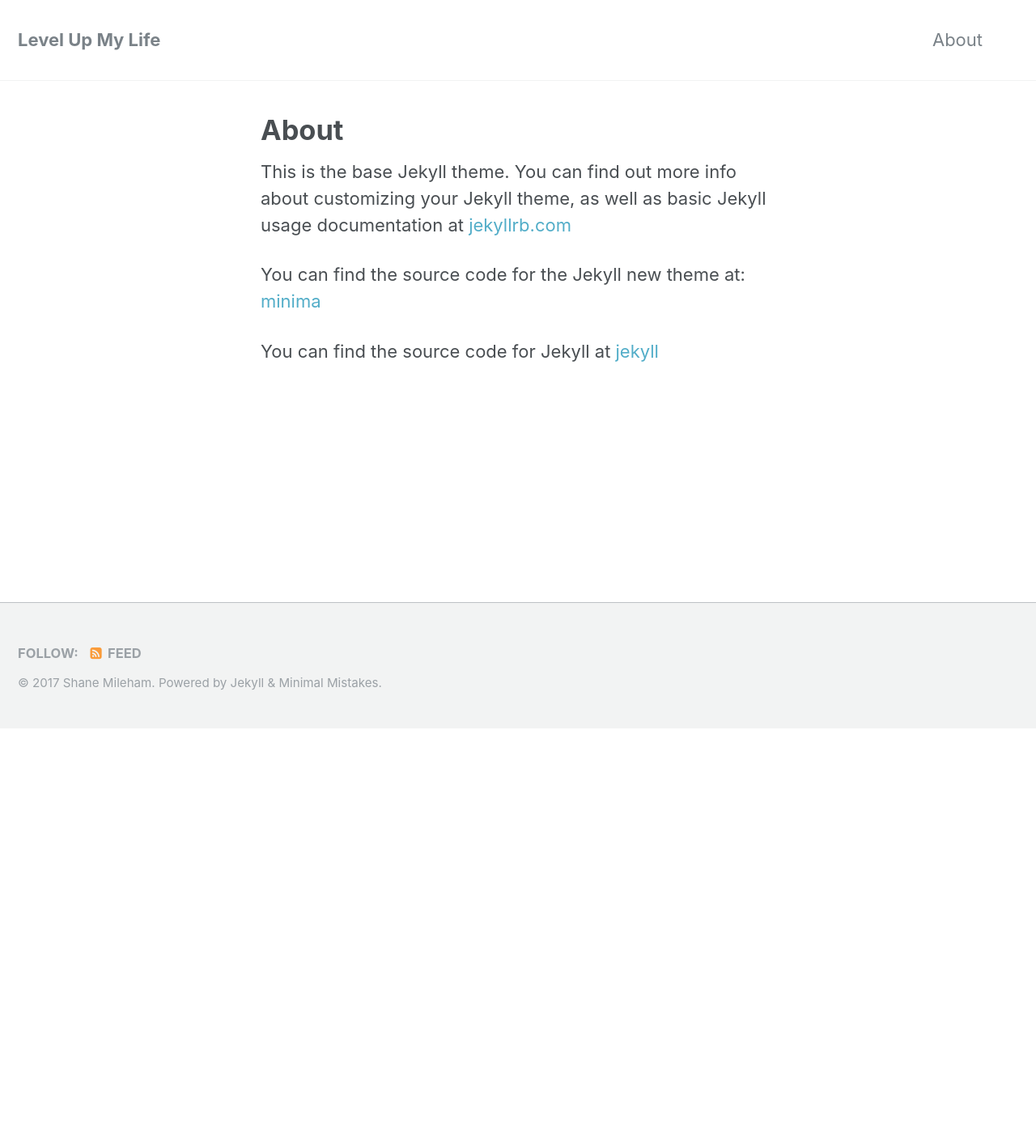
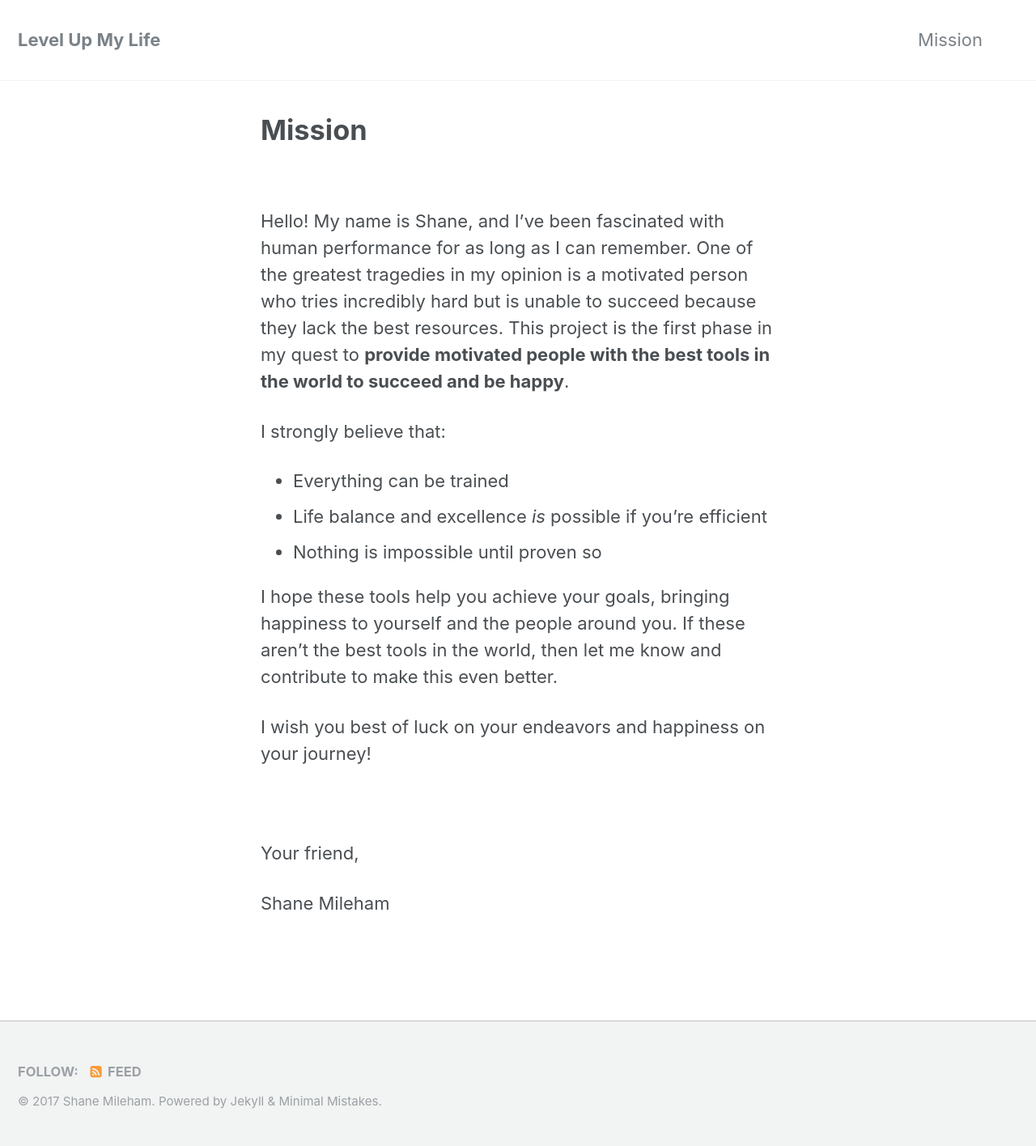
Before and after one commit to shanemileham/levelupmylife, a Jekyll site: the page built from about.md, in a window 1280 px wide. Shown: the whole page at 81% size. Built offline with Jekyll 4.4.1, drawn with Linux system fonts in a browser that asks for light colours; comment, search, counter and statistics services are not loaded; before the commit the page ends 900 px from its top, so only the background shows below that.

Commit message:
Added mission page

```diff
--- a/_data/navigation.yml
+++ b/_data/navigation.yml
@@ -1,4 +1,4 @@
 # main links
 main:
-  - title: "About"
-    url: /about/
+  - title: "Mission"
+    url: /mission/
--- a/about.md
+++ b/about.md
@@ -1,13 +1,24 @@
 ---
-title: About
+title: Mission
 layout: single
-permalink: /about/
+permalink: /mission/
 ---
 
-This is the base Jekyll theme. You can find out more info about customizing your Jekyll theme, as well as basic Jekyll usage documentation at [jekyllrb.com](https://jekyllrb.com/)
+<br/>
 
-You can find the source code for the Jekyll new theme at:
-[minima](https://github.com/jekyll/minima)
+Hello! My name is Shane, and I've been fascinated with human performance for as long as I can remember. One of the greatest tragedies in my opinion is a motivated person who tries incredibly hard but is unable to succeed because they lack the best resources. This project is the first phase in my quest to **provide motivated people with the best tools in the world to succeed and be happy**.
 
-You can find the source code for Jekyll at
-[jekyll](https://github.com/jekyll/jekyll)
+I strongly believe that:
+- Everything can be trained
+- Life balance and excellence _is_ possible if you're efficient
+- Nothing is impossible until proven so
+
+I hope these tools help you achieve your goals, bringing happiness to yourself and the people around you. If these aren't the best tools in the world, then let me know and contribute to make this even better.
+
+I wish you best of luck on your endeavors and happiness on your journey!
+
+<br/>
+
+Your friend,
+
+Shane Mileham
```
